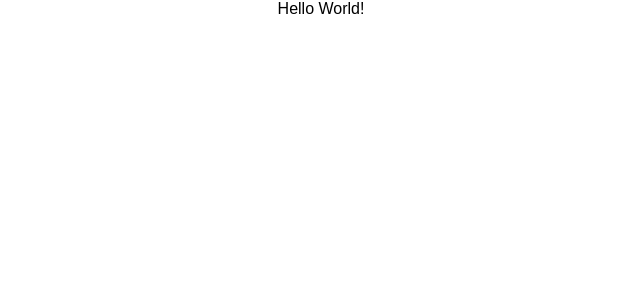
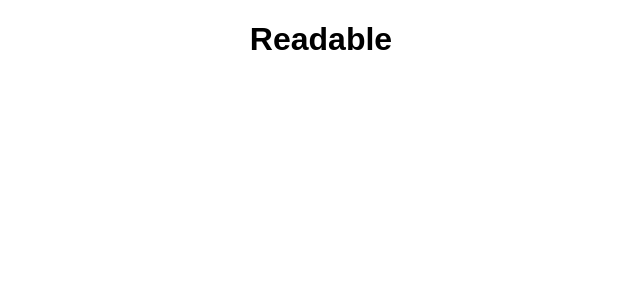
Before and after one commit to Courtney2511/readable, a React (Create React App) app: page / in a window 1280 px wide. Shown: the top 300 px of the page, without its empty margins (319-959 px from the left). Built offline with nearby package versions, Linux system fonts and the light colour scheme.

Commit message:
adding a basic header component

```diff
--- a/src/components/App.js
+++ b/src/components/App.js
@@ -1,11 +1,12 @@
 import React, { Component } from 'react'
 import '../App.css'
+import Header from './header'
 
 class App extends Component {
   render() {
     return (
       <div className="App">
-        Hello World!
+        <Header />
       </div>
     )
   }
--- /dev/null
+++ b/src/components/header.js
@@ -0,0 +1,13 @@
+import React, { Component } from 'react'
+
+class Header extends Component {
+  render() {
+    return (
+      <div className='header'>
+        <h1>Readable</h1>
+      </div>
+    )
+  }
+}
+
+export default Header
```
